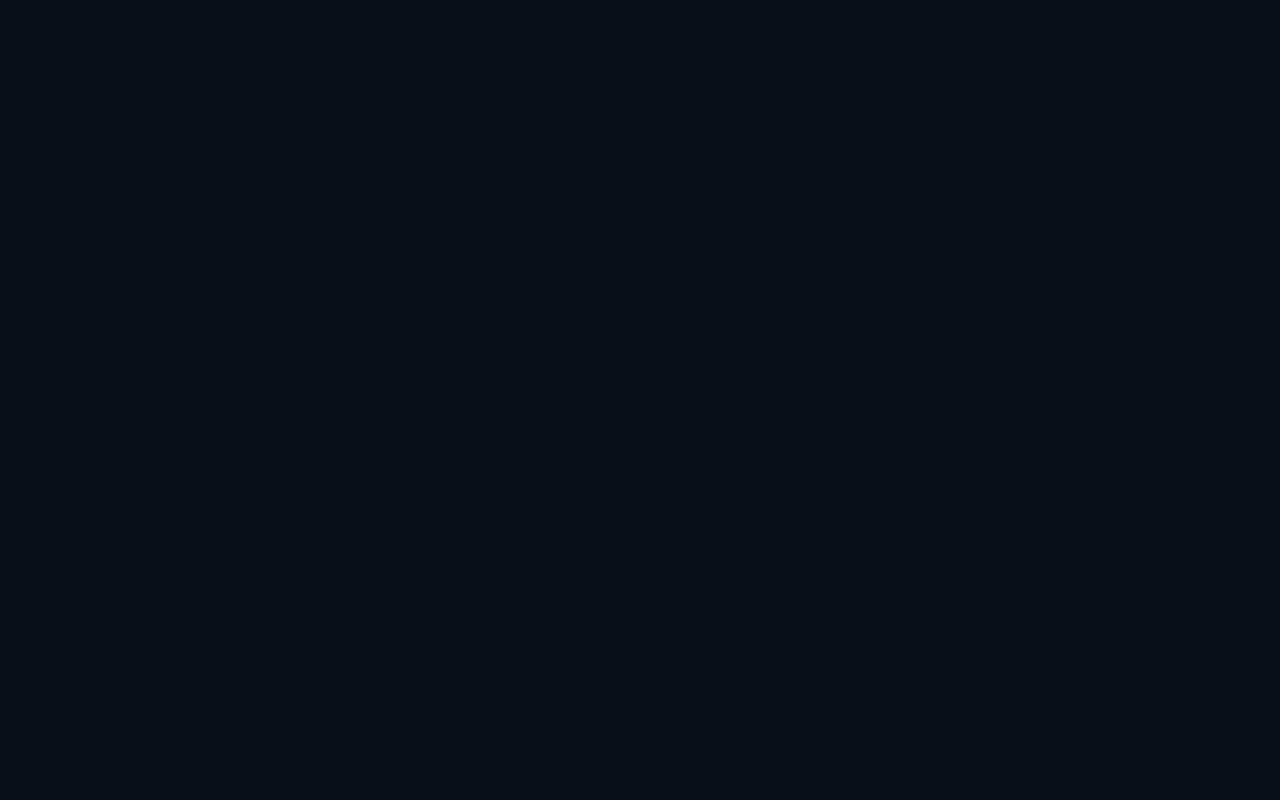
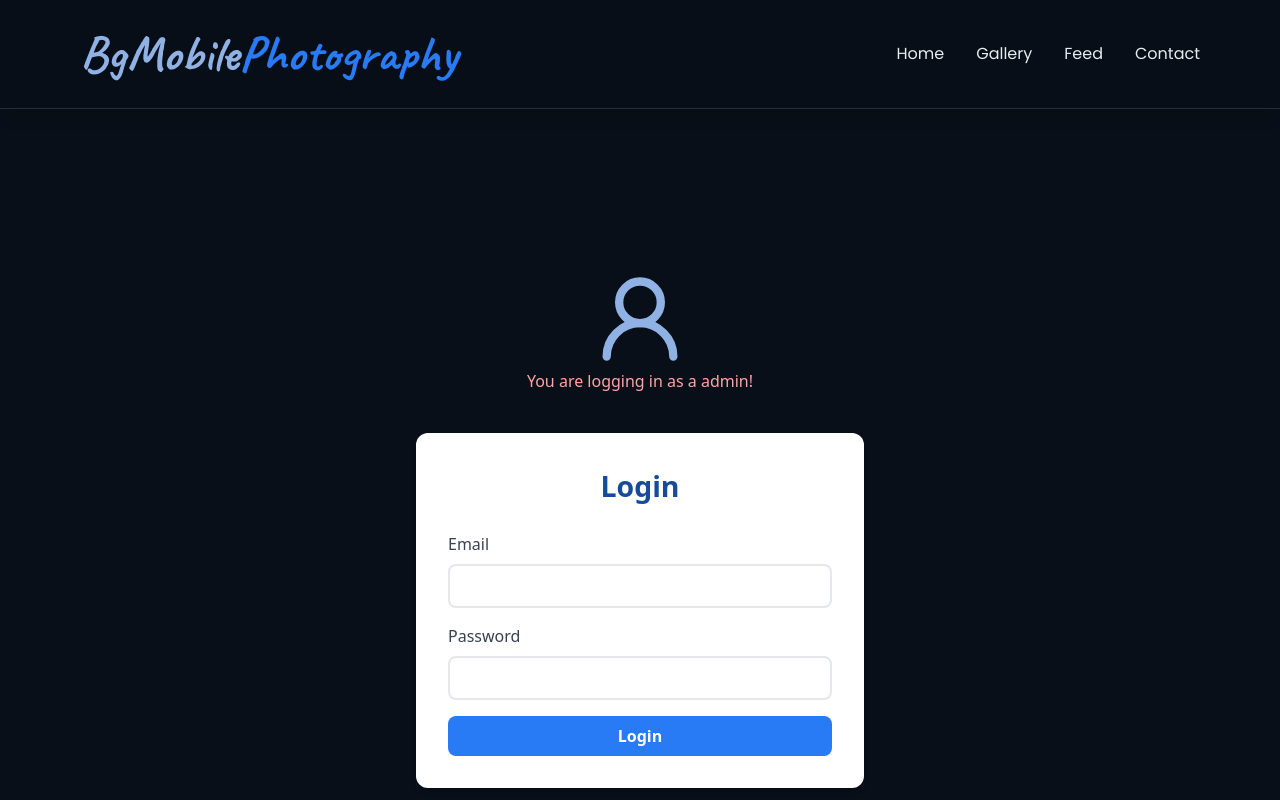
Before and after one commit to ishannepal82/BgMobilePhotography, a React (Vite) app: page /user in a window 1280 px wide. Before the commit this address had no page. Shown: the top 800 px of the page. Built offline with nearby package versions, Linux system fonts and the light colour scheme.

Commit message:
Improved Home Page and Added Admin Login

```diff
--- a/firebaseconfig.js
+++ b/firebaseconfig.js
@@ -1,6 +1,7 @@
 // Import the functions you need from the SDKs you need
 import { initializeApp } from "firebase/app";
 import { getAnalytics } from "firebase/analytics";
+import { getAuth } from "firebase/auth";
 
 const firebaseConfig = {
   apiKey: "AIzaSyCjJEjb8b8C4deUrK-2DWLZkiO2W-lg2Yo",
@@ -14,4 +15,4 @@ const firebaseConfig = {
 
 
 const app = initializeApp(firebaseConfig);
-const analytics = getAnalytics(app);
+export const auth = getAuth(app);
--- a/src/App.tsx
+++ b/src/App.tsx
@@ -2,6 +2,7 @@ import { BrowserRouter, Route, Routes } from 'react-router-dom'
 import HomePage from './pages/HomePage'
 import GalleryPage from './pages/GalleryPage'
 import Layout from './Layout'
+import LoginPage from './pages/Login'
 
 function App() {
 
@@ -12,6 +13,7 @@ function App() {
           <Route element={<Layout />}>
             <Route index element = {<HomePage/>}/>
             <Route path='/gallery' element = {<GalleryPage />} />
+            <Route path='/user' element = {<LoginPage />} />
           </Route>
         </Routes>
       </BrowserRouter>
--- /dev/null
+++ b/src/components/DottedBg.tsx
@@ -0,0 +1,16 @@
+import React from "react";
+
+export function DotBackground() {
+  return (
+   <div className="absolute w-full h-full bg-transparent overflow-hidden pointer-events-none">
+    <div
+        className="
+        absolute inset-0
+        [background-size:20px_20px]
+        [background-image:radial-gradient(#666_1px,transparent_1px)]
+        [mask-image:radial-gradient(circle_at_center,black_20%,transparent_100%)]
+        "
+    />
+    </div>
+  );
+}
--- a/src/components/Header.tsx
+++ b/src/components/Header.tsx
@@ -1,8 +1,10 @@
 import { useState } from 'react';
 import { Menu, X } from 'lucide-react'; // Using lucide-react icons
+import { useNavigate } from 'react-router-dom';
 
 export default function Header() {
   const [isOpen, setIsOpen] = useState(false);
+  const navigate = useNavigate();
 
   const toggleMenu = () => setIsOpen(!isOpen);
 
@@ -17,9 +19,11 @@ export default function Header() {
     <header className="w-full sticky top-0 z-50 bg-background/50 backdrop-blur-xl border-b border-primary/20 shadow-lg text-text font-body">
       <div className="max-w-6xl mx-auto flex justify-between items-center p-4">
         {/* Logo */}
-        <h1 className="text-primary font-heading text-2xl sm:text-4xl font-bold">
+        <button className='cursor-pointer' onClick={() => navigate('/')}>
+          <h1 className="text-primary font-heading text-2xl sm:text-4xl font-bold">
           BgMobile<span className="text-accent">Photography</span>
         </h1>
+        </button>
 
         {/* Desktop Menu */}
         <nav className="hidden md:flex gap-8 items-center">
--- /dev/null
+++ b/src/components/login-form.tsx
@@ -0,0 +1,66 @@
+import React, { useState } from "react";
+import { signInWithEmailAndPassword } from "firebase/auth";
+import { auth } from "../../firebaseconfig";
+
+export default function LoginForm() {
+  const [email, setEmail] = useState("");
+  const [password, setPassword] = useState("");
+  const [error, setError] = useState("");
+  const [loading, setLoading] = useState(false);
+
+  const handleSubmit = async (e: React.FormEvent) => {
+    e.preventDefault();
+    setError("");
+    setLoading(true);
+
+    try {
+      const userCredential = await signInWithEmailAndPassword(auth, email, password);
+      console.log("Logged in user:", userCredential.user);
+      alert("Login successful!");
+    } catch (err) {
+      setError(err.message);
+    } finally {
+      setLoading(false);
+    }
+  };
+
+  return (
+      <div className="w-full max-w-md p-8 bg-white rounded-xl shadow-md">
+        <h2 className="text-2xl font-bold text-center text-secondary mb-6">Login</h2>
+
+        {error && <p className="text-red-500 mb-4 text-center">{error}</p>}
+
+        <form onSubmit={handleSubmit} className="space-y-4">
+          <div>
+            <label className="block text-gray-700 mb-2">Email</label>
+            <input
+              type="email"
+              value={email}
+              onChange={(e) => setEmail(e.target.value)}
+              required
+              className="w-full px-4 py-2 border border-2 rounded-lg focus:outline-none focus:ring-2 focus:ring-primary"
+            />
+          </div>
+
+          <div>
+            <label className="block text-gray-700 mb-2">Password</label>
+            <input
+              type="password"
+              value={password}
+              onChange={(e) => setPassword(e.target.value)}
+              required
+              className="w-full px-4 py-2 border border-2 rounded-lg focus:outline-none focus:ring-2 focus:ring-primary"
+            />
+          </div>
+
+          <button
+            type="submit"
+            disabled={loading}
+            className="w-full py-2 mt-4 bg-accent text-white font-semibold rounded-lg hover:bg-primary/90 transition-colors"
+          >
+            {loading ? "Logging in..." : "Login"}
+          </button>
+        </form>
+      </div>
+  );
+}
--- a/src/pages/HomePage.tsx
+++ b/src/pages/HomePage.tsx
@@ -1,29 +1,34 @@
 import ImageCluster from "../components/homepage/Imagecluster";
+import { DotBackground } from "../components/DottedBg";
 
 export default function HomePage() {
   return (
-    <div className="Hero w-full min-h-screen bg-background p-4 grid lg:grid-cols-2 items-center">
+    <div className="relative min-h-screen w-full overflow-hidden">
+      {/* Dotted background behind all content */}
+      <div className="inset-0 -z-10">
+        <DotBackground />
+      </div>
 
+      {/* Hero Section */}
+      <div className="w-full min-h-screen bg-background/80 p-4 grid lg:grid-cols-2 items-center">
         {/* Left Column */}
         <div className="flex flex-col gap-6 items-center">
-        {/* Hero Content */}
-        <div className="Content flex flex-col gap-4 h-full ">
-          <h1 className="text-primary font-heading text-3xl sm:text-4xl font-bold font-bold">
+          <div className="flex flex-col gap-4 h-full text-center lg:text-left">
+            <h1 className="text-primary font-heading text-3xl sm:text-4xl font-bold">
               Welcome to <span className="text-accent">BgMobilePhotography</span>
             </h1>
             <p className="text-text text-lg sm:text-xl font-body">
-            At BgMobilePhotography, we specialize in capturing fleeting moments and transforming them into timeless memories through the lens of a mobile camera.
+              At BgMobilePhotography, we specialize in capturing fleeting moments and
+              transforming them into timeless memories through the lens of a mobile camera.
             </p>
-          <div className="cta flex gap-4 py-4">
-            <button className=" text-xl text-text rounded-md bg-secondary w-fit py-2 px-8 font-poppins hover:scale-105 transition-all duration-300 hover:bg-text hover:text-secondary cursor-pointer">
-            <span>
-                Contact
-            </span>
+
+            {/* CTA Buttons */}
+            <div className="flex flex-wrap justify-center lg:justify-start gap-4 py-4">
+              <button className="text-xl text-text rounded-md bg-secondary w-fit py-2 px-8 font-poppins hover:scale-105 transition-all duration-300 hover:bg-text hover:text-secondary cursor-pointer">
+                Contact Me
               </button>
-          <button className=" text-xl hover:text-text rounded-md hover:bg-secondary w-fit py-2 px-8 font-poppins hover:scale-105 transition-all duration-300 bg-text text-secondary cursor-pointer">
-            <span>
+              <button className="text-xl rounded-md bg-text text-secondary w-fit py-2 px-8 font-poppins hover:scale-105 transition-all duration-300 hover:bg-secondary hover:text-text cursor-pointer">
                 Gallery
-            </span>
               </button>
             </div>
           </div>
@@ -33,7 +38,7 @@ export default function HomePage() {
         <div className="RightColumn w-full">
           <ImageCluster />
         </div>
-
+      </div>
     </div>
   );
 }
--- /dev/null
+++ b/src/pages/Login.tsx
@@ -0,0 +1,17 @@
+import React from 'react'
+import LoginForm from '../components/login-form'
+import {User2Icon } from 'lucide-react'
+
+export default function LoginPage() {
+  return (
+    <>
+        <div className='flex flex-col items-center justify-center h-screen'>
+            <div className='warning text-primary flex flex-col items-center jusitfy-center m-8 p-2'>
+                <User2Icon size={100} />
+                <span className='text-red-300'>You are logging in as a admin!</span>
+            </div>
+            <LoginForm />
+        </div>
+    </>
+  )
+}
```
Lines whose indentation alone changed are shown as unchanged.
